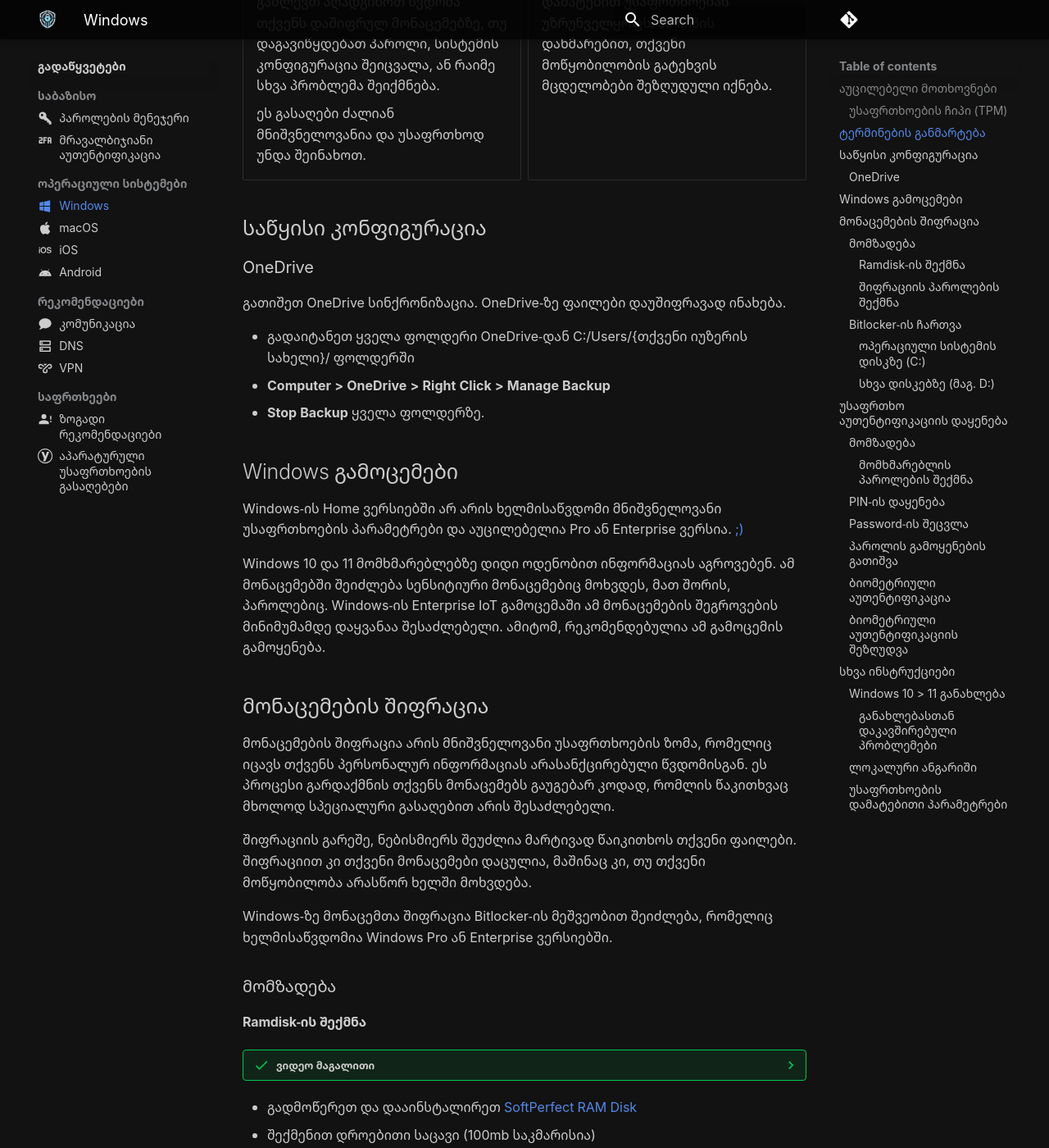
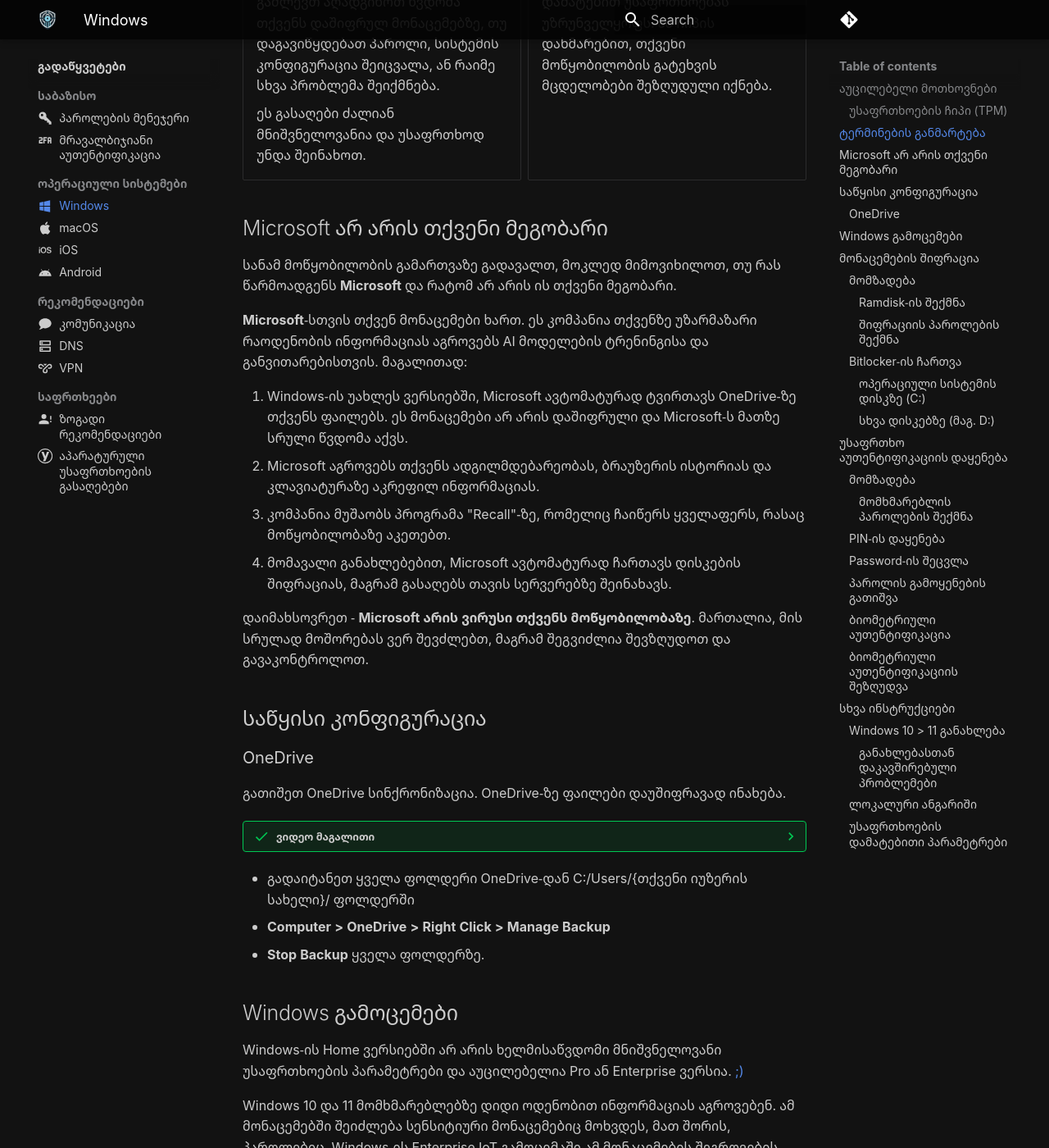
Before and after one commit to foige/security.foi.ge, an MkDocs documentation site: the page built from docs/solutions/windows.md, in a window 1280 px wide and 1400 px high, scrolled down 2060 px. Shown: the whole window at 82% size. Built offline with MkDocs 1.6.1 and Material for MkDocs 9.7.7, drawn with Linux system fonts in a browser that asks for light colours; comment, search, counter and statistics services are not loaded.

Commit message:
docs(windows): Add onedrive sync demo video

```diff
--- a/docs/solutions/windows.md
+++ b/docs/solutions/windows.md
@@ -91,12 +91,40 @@
 
 </div>
 
+## Microsoft არ არის თქვენი მეგობარი
+
+სანამ მოწყობილობის გამართვაზე გადავალთ, მოკლედ მიმოვიხილოთ, თუ რას წარმოადგენს **Microsoft**
+და რატომ არ არის ის თქვენი მეგობარი.
+
+**Microsoft**-სთვის თქვენ მონაცემები ხართ. ეს კომპანია თქვენზე უზარმაზარი რაოდენობის
+ინფორმაციას აგროვებს AI მოდელების ტრენინგისა და განვითარებისთვის. მაგალითად:
+
+1. Windows-ის უახლეს ვერსიებში, Microsoft ავტომატურად ტვირთავს OneDrive-ზე თქვენს ფაილებს.
+    ეს მონაცემები არ არის დაშიფრული და Microsoft-ს მათზე სრული წვდომა აქვს.
+2. Microsoft აგროვებს თქვენს ადგილმდებარეობას, ბრაუზერის ისტორიას და კლავიატურაზე აკრეფილ ინფორმაციას.
+3. კომპანია მუშაობს პროგრამა "Recall"-ზე, რომელიც ჩაიწერს ყველაფერს, რასაც მოწყობილობაზე აკეთებთ.
+4. მომავალი განახლებებით, Microsoft ავტომატურად ჩართავს დისკების შიფრაციას, მაგრამ
+    გასაღებს თავის სერვერებზე შეინახავს.
+
+დაიმახსოვრეთ - **Microsoft არის ვირუსი თქვენს მოწყობილობაზე**. მართალია, მის სრულად მოშორებას
+ვერ შევძლებთ, მაგრამ შეგვიძლია შევზღუდოთ და გავაკონტროლოთ.
 
 ## საწყისი კონფიგურაცია
 
 ### OneDrive
 
 გათიშეთ OneDrive სინქრონიზაცია. OneDrive-ზე ფაილები დაუშიფრავად ინახება.
+
+/// details | ვიდეო მაგალითი
+        type: success
+        open: false
+
+
+<video controls preload="none" poster="/assets/thumb/vid/onedrive-stop.jpg">
+    <source src="https://security-media.foi.ge/vid/onedrive-stop.mp4" type="video/mp4">
+</video>
+
+///
 
 - გადაიტანეთ ყველა ფოლდერი OneDrive-დან C:/Users/{თქვენი იუზერის სახელი}/ ფოლდერში
 - **Computer > OneDrive > Right Click > Manage Backup**
```
Also changed, not shown: docs/assets/thumb/vid/onedrive-stop.jpg (added).
